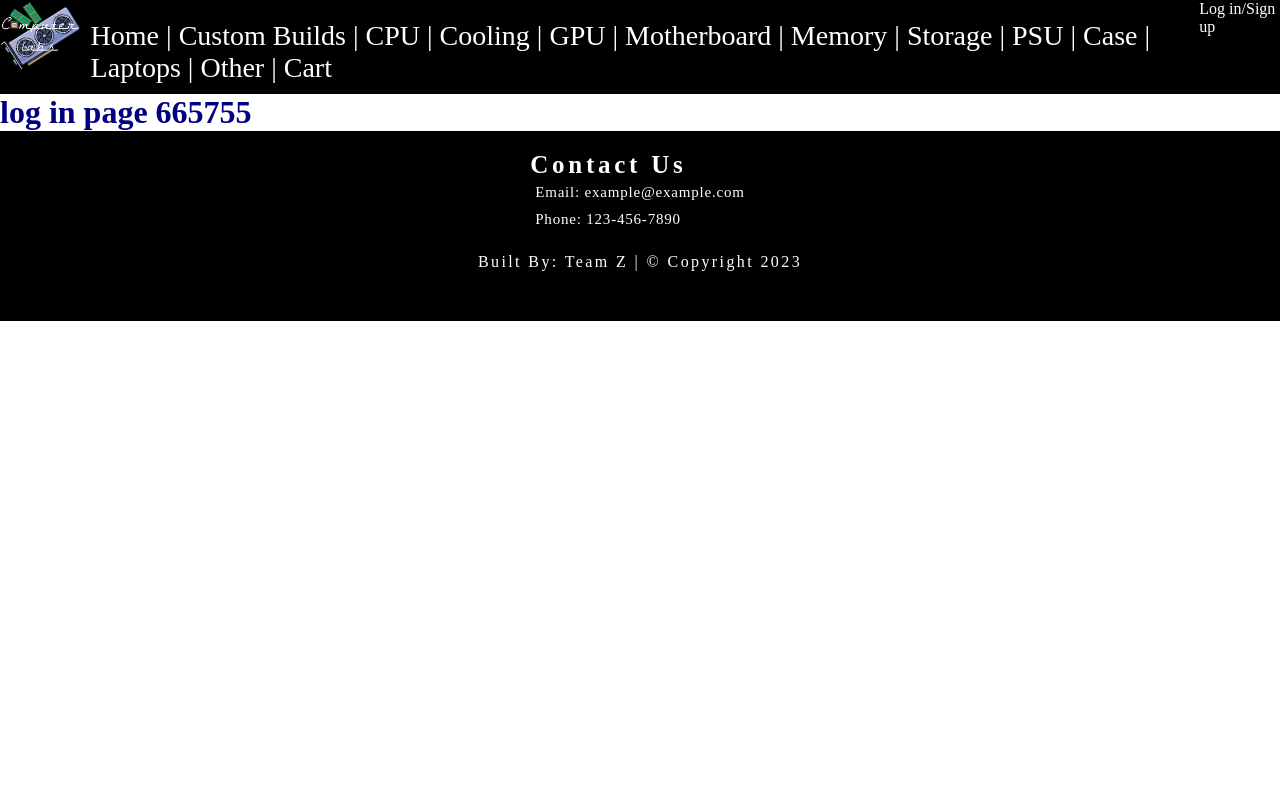
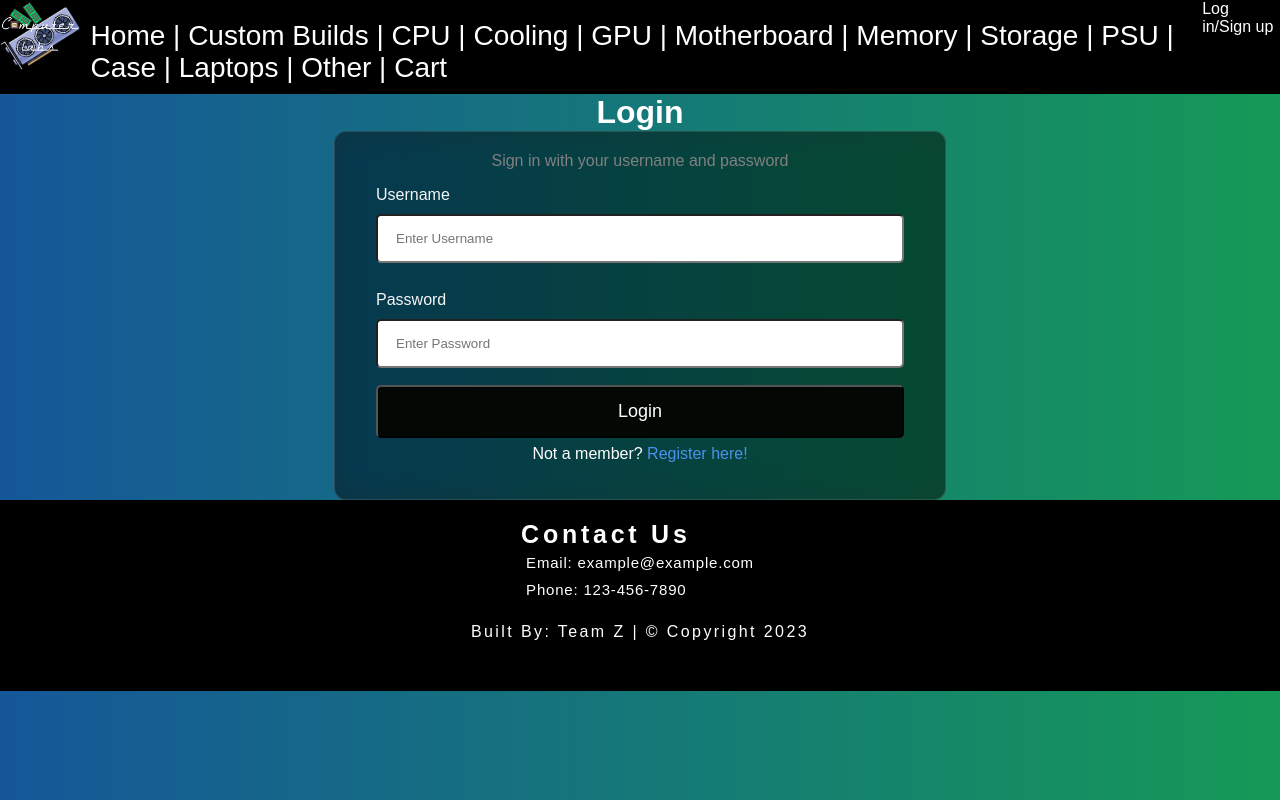
Before and after one commit to riazahmed01/332project, a Flask app: page /login/ in a window 1280 px wide. Run offline with Flask 2, Linux system fonts and the light colour scheme.

Commit message:
Login page

```diff
--- a/static/css/login.css
+++ b/static/css/login.css
@@ -1,3 +1,115 @@
 h1 {
-    color: navy;
+  color: white;
+}
+
+body
+{
+  font-family:sans-serif;
+  background: -webkit-linear-gradient(to right, #155799, #159957);
+  background: linear-gradient(to right, #155799, #159957);
+  color:whitesmoke;
+}
+
+
+h1{
+    text-align: center;
+}
+
+
+form{
+    width:35rem;
+    margin: auto;
+    color:whitesmoke;
+    backdrop-filter: blur(16px) saturate(180%);
+    -webkit-backdrop-filter: blur(16px) saturate(180%);
+    background-color: rgba(11, 15, 13, 0.582);
+    border-radius: 12px;
+    border: 1px solid rgba(255, 255, 255, 0.125);
+    padding: 20px 25px;
+}
+
+input[type=text], input[type=password]{
+    width: 100%;
+    margin: 10px 0;
+    border-radius: 5px;
+    padding: 15px 18px;
+    box-sizing: border-box;
   }
+
+button {
+    background-color: #030804;
+    color: white;
+    padding: 14px 20px;
+    border-radius: 5px;
+    margin: 7px 0;
+    width: 100%;
+    font-size: 18px;
+  }
+
+button:hover {
+    opacity: 0.6;
+    cursor: pointer;
+}
+
+.headingsContainer{
+    text-align: center;
+}
+
+.headingsContainer p{
+    color: gray;
+}
+.mainContainer{
+    padding: 16px;
+}
+
+
+.subcontainer{
+    display: flex;
+    flex-direction: row;
+    align-items: center;
+    justify-content: space-between;
+}
+
+.subcontainer a{
+    font-size: 16px;
+    margin-bottom: 12px;
+}
+
+span.forgotpsd a {
+    float: right;
+    color: whitesmoke;
+    padding-top: 16px;
+  }
+
+.forgotpsd a{
+    color: rgb(74, 146, 235);
+  }
+
+.forgotpsd a:link{
+    text-decoration: none;
+  }
+
+  .register{
+    color: white;
+    text-align: center;
+  }
+
+  .register a{
+    color: rgb(74, 146, 235);
+  }
+
+  .register a:link{
+    text-decoration: none;
+  }
+
+  @media screen and (max-width: 600px) {
+    form{
+      width: 25rem;
+    }
+  }
+
+  @media screen and (max-width: 400px) {
+    form{
+      width: 20rem;
+    }
+  }
--- a/templates/login.html
+++ b/templates/login.html
@@ -13,6 +13,43 @@
 <!--main content of the page-->
 {% block content %}
 
-    <h1>log in page 665755</h1>
+<!DOCTYPE html>
+
+<head>
+    <title>Login page</title>
+</head>
+<body>
+    <h1> </h1>
+    <h1>Login</h1>
+    <form action="">
+        <!-- Headings -->
+        <div class="headingsContainer">
+            <p>Sign in with your username and password</p>
+        </div>
+
+        <!-- Main container -->
+        <div class="mainContainer">
+            <label for="username">Username</label>
+            <input type="text" placeholder="Enter Username" name="username" required>
+
+            <br><br>
+
+            <label for="pswrd">Password</label>
+            <input type="password" placeholder="Enter Password" name="pswrd" required>
+
+            <br>
+
+            <!-- Submit -->
+             <button type="submit">Login</button>
+
+            <!-- Sign up -->
+            <p class="register">Not a member?  <a href="#">Register here!</a></p>
+        </div>
+
+    </form>
+</body>
+</html>
+
+
 
 {% endblock %}
```
